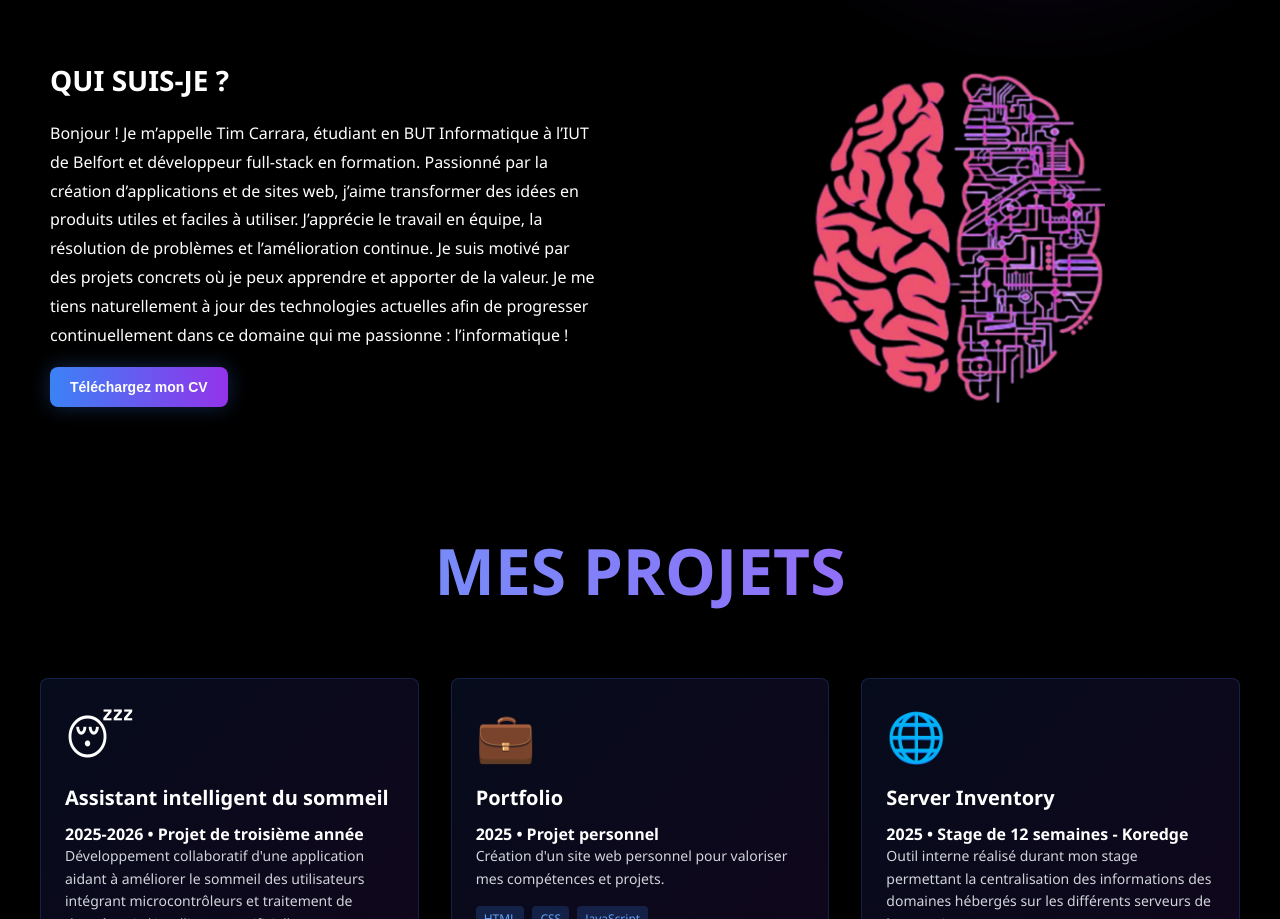
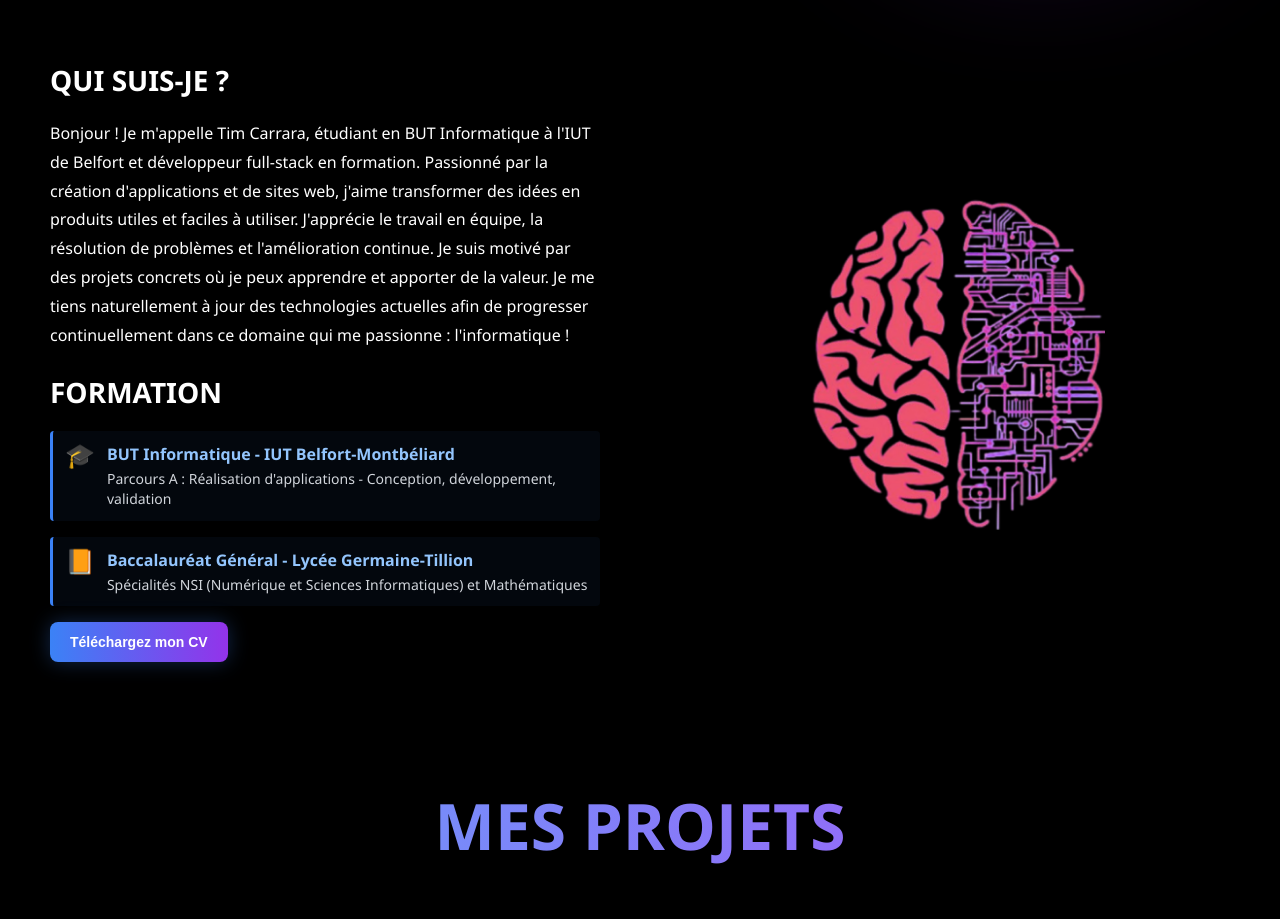
Before and after one commit to timcarrara/Portfolio, a plain HTML site: page docs/index.html in a window 1280 px wide. Shown: the part 828-1747 px from the top of the page. Drawn offline with Linux system fonts and the light colour scheme.

Commit message:
Ajout formation

```diff
--- a/docs/index.html
+++ b/docs/index.html
@@ -54,8 +54,24 @@
                     <div class="about-text">
                         <h3>Qui suis-je ?</h3>
                         <p>
-                            Bonjour ! Je m’appelle Tim Carrara, étudiant en BUT Informatique à l’IUT de Belfort et développeur full‑stack en formation. Passionné par la création d’applications et de sites web, j’aime transformer des idées en produits utiles et faciles à utiliser. J’apprécie le travail en équipe, la résolution de problèmes et l’amélioration continue. Je suis motivé par des projets concrets où je peux apprendre et apporter de la valeur. Je me tiens naturellement à jour des technologies actuelles afin de progresser continuellement dans ce domaine qui me passionne : l’informatique !
+                            Bonjour ! Je m'appelle Tim Carrara, étudiant en BUT Informatique à l'IUT de Belfort et développeur full‑stack en formation. Passionné par la création d'applications et de sites web, j'aime transformer des idées en produits utiles et faciles à utiliser. J'apprécie le travail en équipe, la résolution de problèmes et l'amélioration continue. Je suis motivé par des projets concrets où je peux apprendre et apporter de la valeur. Je me tiens naturellement à jour des technologies actuelles afin de progresser continuellement dans ce domaine qui me passionne : l'informatique !
                         </p>
+                        <h3>Formation</h3>
+                        <div class="formation-item">
+                            <div class="formation-icon">🎓</div>
+                            <div class="formation-details">
+                                <h4>BUT Informatique - IUT Belfort-Montbéliard</h4>
+                                <p>Parcours A : Réalisation d'applications - Conception, développement, validation</p>
+                            </div>
+                        </div>
+                        <div class="formation-item">
+                            <div class="formation-icon">📙</div>
+                            <div class="formation-details">
+                                <h4>Baccalauréat Général - Lycée Germaine-Tillion</h4>
+                                <p>Spécialités NSI (Numérique et Sciences Informatiques) et Mathématiques</p>
+                            </div>
+                        </div>
+
                         <button><a href="pdf/CV_CARRARA-TIM.pdf" download>Téléchargez mon CV</a></button>
                     </div>
                     <div class="about-image">
--- a/docs/style.css
+++ b/docs/style.css
@@ -278,6 +278,40 @@ section h2 {
     font-size: 16px;
     margin-bottom: 18px;
     line-height: 1.8;
+}
+
+.about-text h3:not(:first-child) {
+    margin-top: 24px;
+}
+
+.formation-item {
+    display: flex;
+    align-items: flex-start;
+    gap: 12px;
+    margin-bottom: 16px;
+    padding: 12px;
+    background: rgba(59, 130, 246, 0.05);
+    border-left: 3px solid #3b82f6;
+    border-radius: 4px;
+}
+
+.formation-icon {
+    font-size: 24px;
+    line-height: 1;
+}
+
+.formation-details h4 {
+    font-size: 16px;
+    font-weight: 600;
+    margin-bottom: 4px;
+    color: #93c5fd;
+}
+
+.formation-details p {
+    font-size: 14px;
+    color: #d1d5db;
+    margin: 0;
+    line-height: 1.4;
 }
 
 .about-text button {
```
